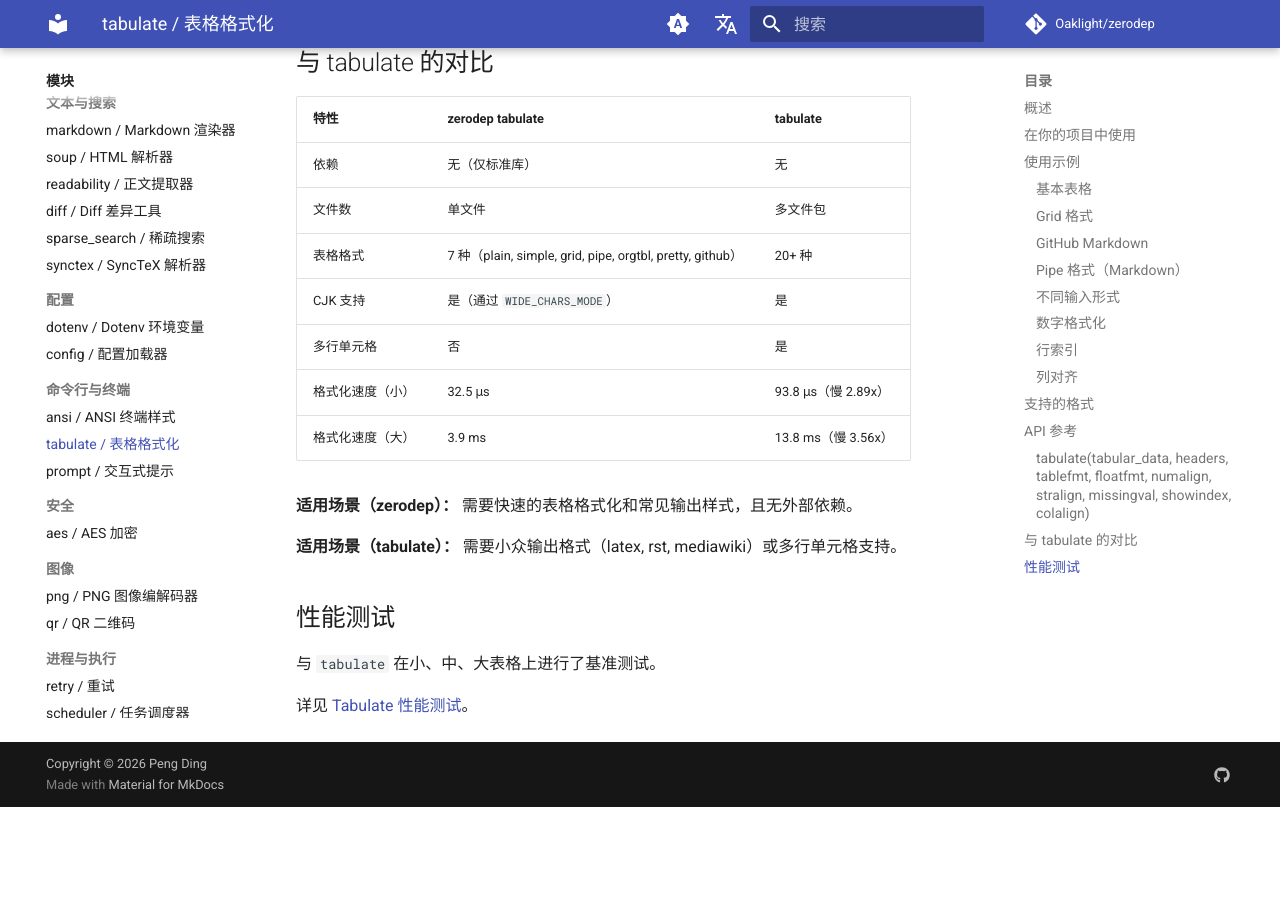
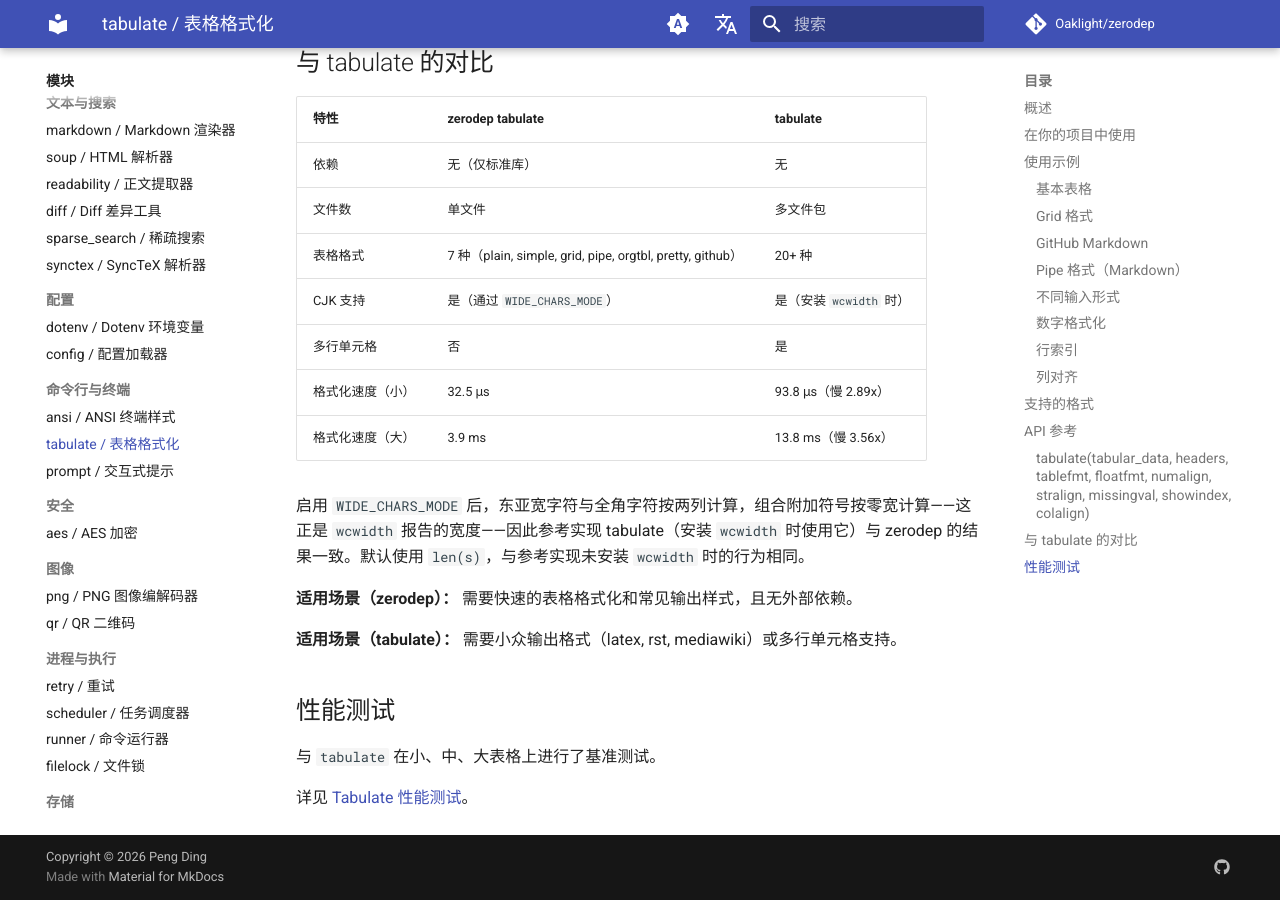
Before and after one commit to Oaklight/zerodep, an MkDocs documentation site: the page built from docs/modules/tabulate.md, in a window 1280 px wide and 900 px high, scrolled down 3971 px. Built offline with MkDocs 1.6.1 and Material for MkDocs 9.7.7, drawn with Linux system fonts in a browser that asks for light colours; comment, search, counter and statistics services are not loaded; before the commit the page ends 4778 px from its top, so only the background shows below that.

Commit message:
docs(tabulate)：WIDE_CHARS_MODE 的宽度语义

```diff
--- a/docs/modules/tabulate.md
+++ b/docs/modules/tabulate.md
@@ -157,10 +157,12 @@
 | 依赖 | 无（仅标准库） | 无 |
 | 文件数 | 单文件 | 多文件包 |
 | 表格格式 | 7 种（plain, simple, grid, pipe, orgtbl, pretty, github） | 20+ 种 |
-| CJK 支持 | 是（通过 `WIDE_CHARS_MODE`） | 是 |
+| CJK 支持 | 是（通过 `WIDE_CHARS_MODE`） | 是（安装 `wcwidth` 时） |
 | 多行单元格 | 否 | 是 |
 | 格式化速度（小） | 32.5 μs | 93.8 μs（慢 2.89x） |
 | 格式化速度（大） | 3.9 ms | 13.8 ms（慢 3.56x） |
+
+启用 `WIDE_CHARS_MODE` 后，东亚宽字符与全角字符按两列计算，组合附加符号按零宽计算——这正是 `wcwidth` 报告的宽度——因此参考实现 tabulate（安装 `wcwidth` 时使用它）与 zerodep 的结果一致。默认使用 `len(s)`，与参考实现未安装 `wcwidth` 时的行为相同。
 
 **适用场景（zerodep）：** 需要快速的表格格式化和常见输出样式，且无外部依赖。
 
```
Also changed, not shown: docs/changelog.md (+1 -1 lines).
